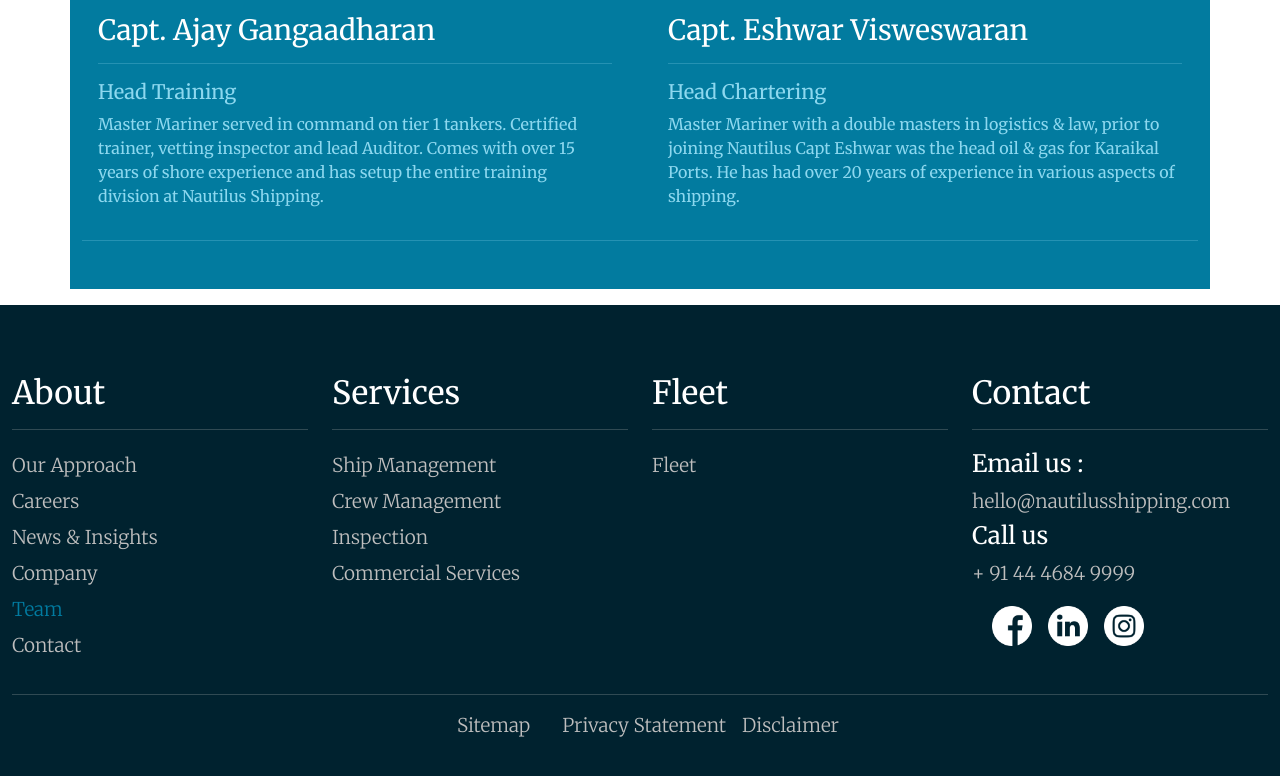
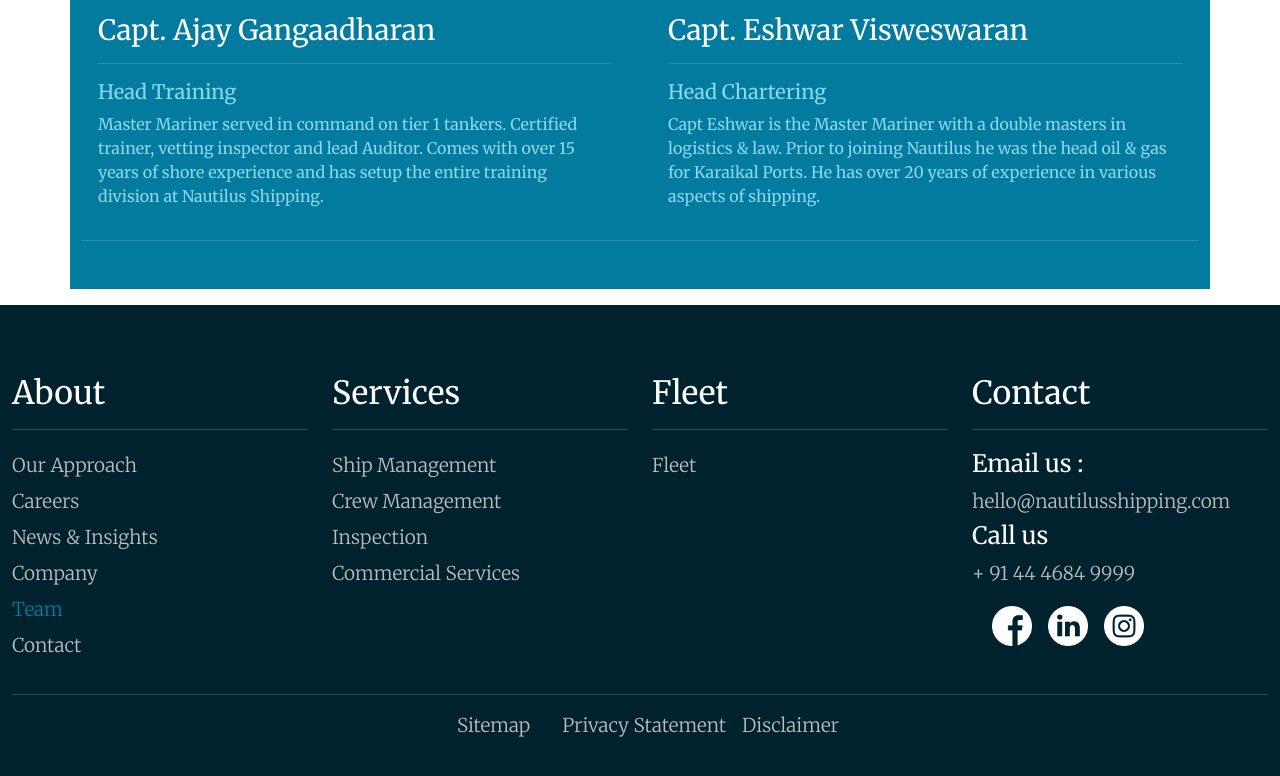
Before and after one commit to JPivista/Nautilus-Shipping, a Next.js app: page /team in a window 1280 px wide. Shown: the part 2793-3569 px from the top of the page. Built offline with nearby package versions, Linux system fonts and the light colour scheme.

Commit message:
teams page changes

```diff
--- a/pages/team.js
+++ b/pages/team.js
@@ -165,7 +165,8 @@
                 <hr className="line" />
                 <Card.Title className="fs-5 txt">Head Chartering</Card.Title>
                 <Card.Text className="fs-6 txt">
-                  Master Mariner with a double masters in logistics & law, prior to joining Nautilus Capt Eshwar was the head oil & gas for Karaikal Ports. He has had over 20 years of experience in various aspects of shipping.
+                  {/* Master Mariner with a double masters in logistics & law, prior to joining Nautilus Capt Eshwar was the head oil & gas for Karaikal Ports. He has had over 20 years of experience in various aspects of shipping. */}
+                  Capt Eshwar is the Master Mariner with a double masters in logistics & law. Prior to joining Nautilus he was the head oil & gas for Karaikal Ports. He has over 20 years of experience in various aspects of shipping.
                 </Card.Text>
               </Card.Body>
             </Card>
```
